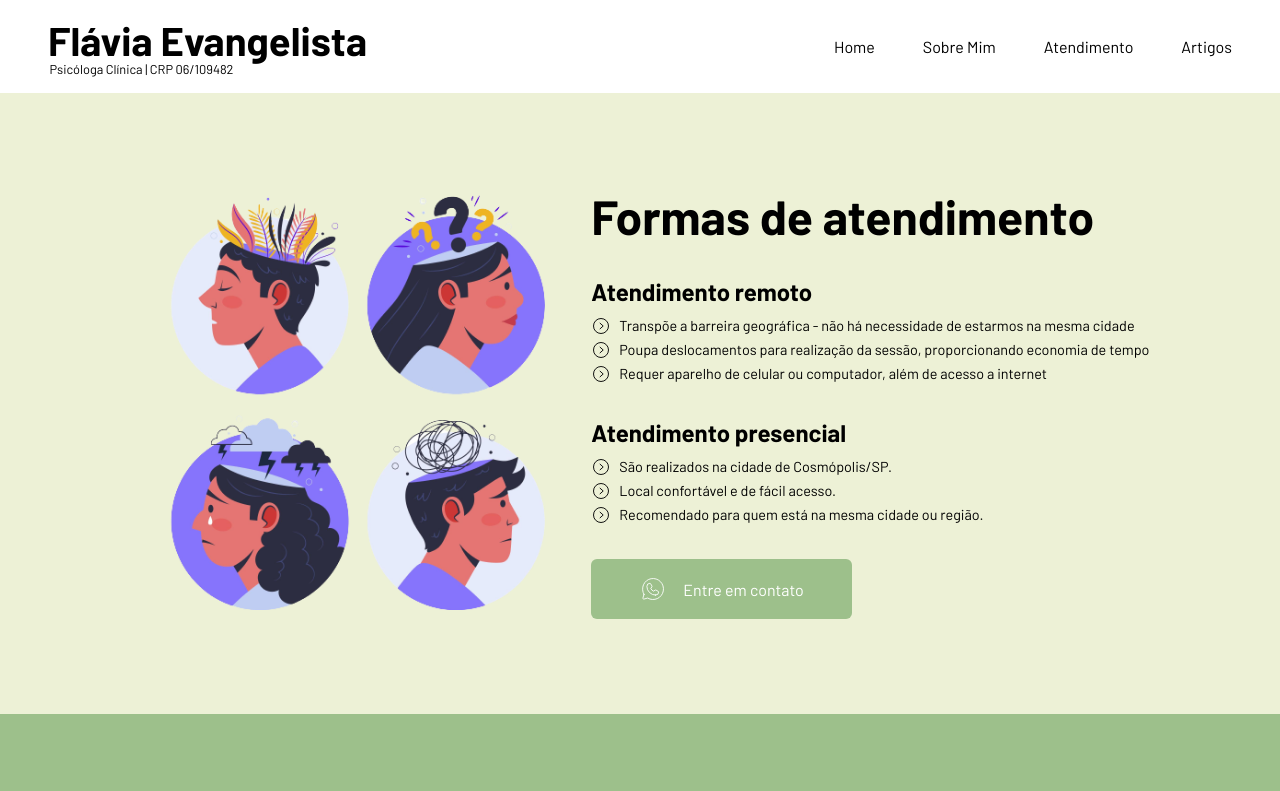
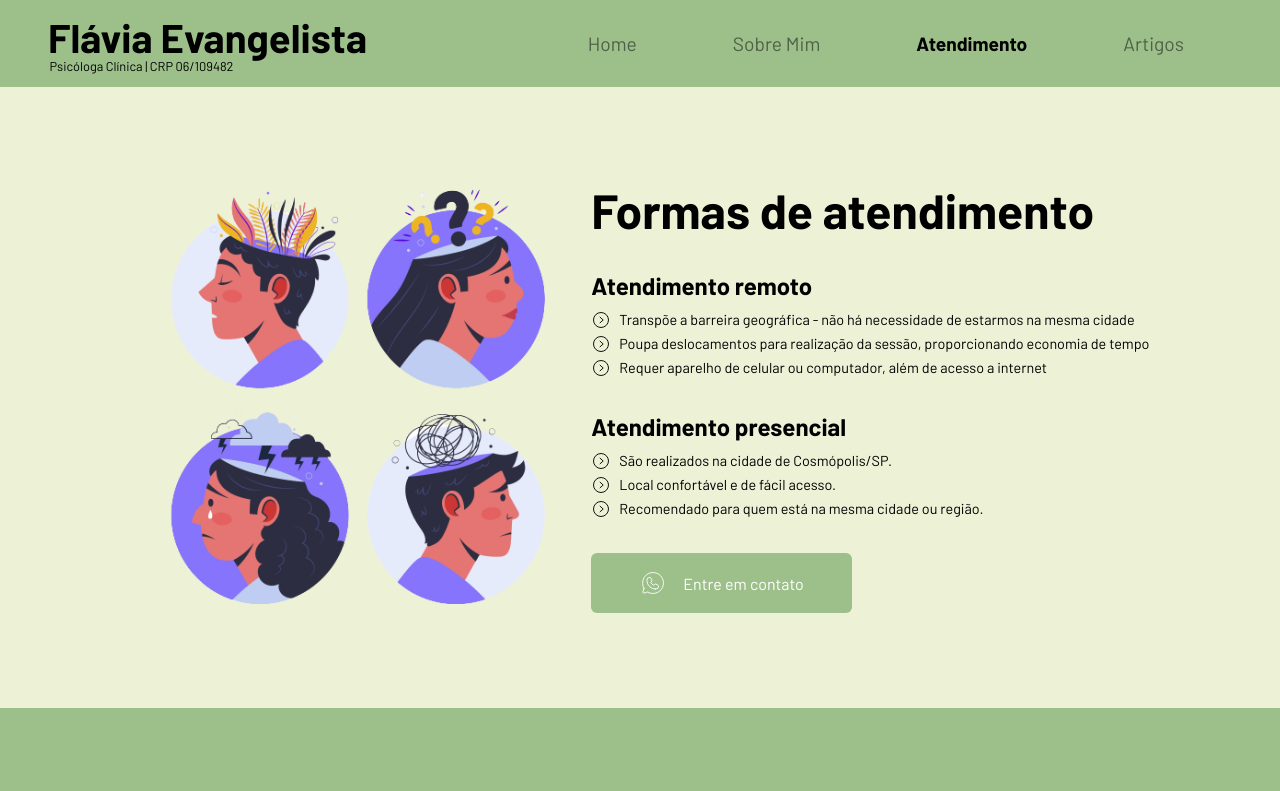
Before and after one commit to jpnakayama/FlaviaEvangelista-psicologa, a React (Vite) app: page /atendimento in a window 1280 px wide. Shown: the top 791 px of the page. Built offline with nearby package versions, Linux system fonts and the light colour scheme.

Commit message:
alterações no cabeçalho

```diff
--- a/src/components/Header/index.tsx
+++ b/src/components/Header/index.tsx
@@ -1,6 +1,6 @@
 import { List } from "phosphor-react";
 import { useState } from "react";
-import { HeaderContainer, HeaderContent, HeaderMenu, HeaderTitle, NavLink, NavMenu } from "./styles";
+import { HeaderContainer, HeaderContent, HeaderMenu, HeaderTitle, LinkItem, NavMenu } from "./styles";
 
 export interface MenuProps {
   show: boolean
@@ -23,13 +23,12 @@ export function Header() {
       <HeaderMenu>
         <button onClick={toggleMenu}><List size={32} color="#334839" weight="fill" /></button>
         <NavMenu show={showMenu}>
-            <NavLink to="/">Home</NavLink>
-            <NavLink to="/sobremim">Sobre Mim</NavLink>
-            <NavLink to="/atendimento">Atendimento</NavLink>
-            <NavLink to="/artigos">Artigos</NavLink>
+          <LinkItem to="/">Home</LinkItem>
+          <LinkItem to="/sobremim">Sobre Mim</LinkItem>
+          <LinkItem to="/atendimento">Atendimento</LinkItem>
+          <LinkItem to="/artigos">Artigos</LinkItem>
         </NavMenu>
       </HeaderMenu>
-
     </HeaderContent>
   </HeaderContainer>
   )
--- a/src/components/Header/styles.ts
+++ b/src/components/Header/styles.ts
@@ -1,13 +1,14 @@
 import styled from "styled-components";
-import {Link} from "react-router-dom";
+import {Link, NavLink} from "react-router-dom";
 import { MenuProps } from ".";
 
 export const HeaderContainer = styled.header`
   background-color: white;
   width: 100%;
   margin: 0 auto;
-  padding: 1rem 3rem;
-`
+  padding: 0 3rem;
+  background-color: ${props => props.theme["bg-secondary-color"]};
+  `
 
 export const HeaderContent = styled.div`
   display: flex;
@@ -30,7 +31,6 @@ export const HeaderTitle = styled.div`
   @media (max-width: 768px) {
       display: none;
     }
-
 `
 
 export const HeaderMenu = styled.div`
@@ -40,18 +40,22 @@ export const HeaderMenu = styled.div`
     display: none;
     cursor: pointer;
 
+    padding: 1rem 0;
+
     @media (max-width: 768px) {
       display: block;
     }
   }
   `
 
-export const NavMenu = styled.ul<MenuProps>`
+export const NavMenu = styled.div<MenuProps>`
+  all: unset;
   display: flex;
   align-items: center;
-  gap: 3rem;
 
+  font-size: 1.2rem;
   cursor: pointer;
+
 
   @media (max-width: 768px) {
     display: ${({show}) => show ? 'flex' : 'none'};
@@ -66,16 +70,28 @@ export const NavMenu = styled.ul<MenuProps>`
 
     background-color: ${props => props.theme["bg-secondary-color"]};
   }
-`
+  `
 
-export const NavLink = styled(Link)`
+export const LinkItem = styled(NavLink)`
   all: unset;
+  color: rgba(0,0,0,0.5);
+  padding: 2rem 3rem;
 
-  color: #000;
-  padding: 1rem 0;
+  &.active {
+    font-weight: 700;
+    color: rgba(0,0,0,1);
+  }
 
   :hover {
-    transform: scale(1.13);
-    transition: 0.3s;
+      border-bottom: 3px solid black;
+      color: rgba(0,0,0,1);
+      padding-bottom: 29px;
+    }
+
+  @media (max-width: 768px) {
+    :hover {
+      border: none;
+      padding-bottom: 2rem;
+    }
   }
 `
--- a/src/pages/Home/components/Banner/styles.ts
+++ b/src/pages/Home/components/Banner/styles.ts
@@ -17,9 +17,9 @@ export const BannerContent = styled.div`
     height: 55%;
   }
 
-  @media (max-width: 786px) {
+  @media (max-width: 768) {
     flex-direction: column;
-    max-width: 60vw;
+    max-width: 80vw;
     gap: 1rem;
 
     img {
@@ -45,11 +45,11 @@ export const BannerNameSection = styled.div`
   display: flex;
   flex-direction: column;
 
-  img {
-    display: none;
-  }
+  display: none;
 
-  @media (max-width: 786px) {
+  @media (max-width: 768) {
+    display: block;
+
     div h1 {
       font-size: 1.2rem;
     }
--- a/src/pages/Home/components/IsPsychoTherapyForMe/styles.ts
+++ b/src/pages/Home/components/IsPsychoTherapyForMe/styles.ts
@@ -61,7 +61,7 @@ export const MobileText = styled.div`
   @media (max-width: 786px) {
     display: block;
     padding: 1rem 0 0;
-    max-width: 60vw;
+    max-width: 80vw;
   }
 `
 
--- a/src/pages/MyServices/components/Audience/styles.ts
+++ b/src/pages/MyServices/components/Audience/styles.ts
@@ -17,7 +17,7 @@ export const AudienceSectionContent = styled.div`
 
   text-align: center;
 
-  @media (max-width: 786px) {
+  @media (max-width: 768px) {
     max-width: 80vw;
   }
 `
@@ -38,7 +38,7 @@ export const AudienceSectionCard = styled.div`
     border-bottom: 2px solid #000;
   }
 
-  @media (max-width: 786px) {
+  @media (max-width: 768px) {
     h3 {
       font-size: 1.2rem;
     }
@@ -61,12 +61,16 @@ export const AudienceSectionCardContent = styled.div`
     max-height: 300px;
   }
 
-  @media (max-width: 786px) {
+  @media (max-width: 768px) {
     flex-direction: column;
     margin-top: 1rem;
 
     p {
       font-size: 0.9rem;
     }
+
+    img {
+      max-width: 220px;
+    }
   }
 `
```
Lines whose indentation alone changed are shown as unchanged.
